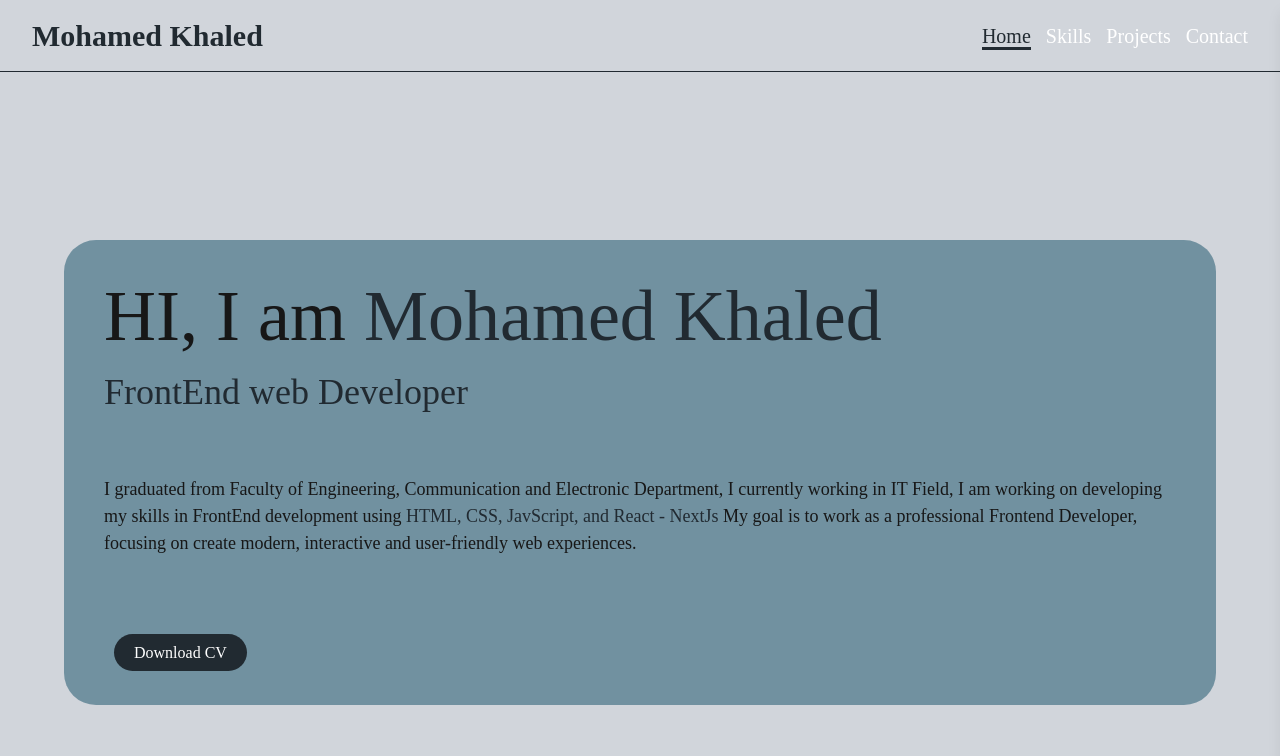
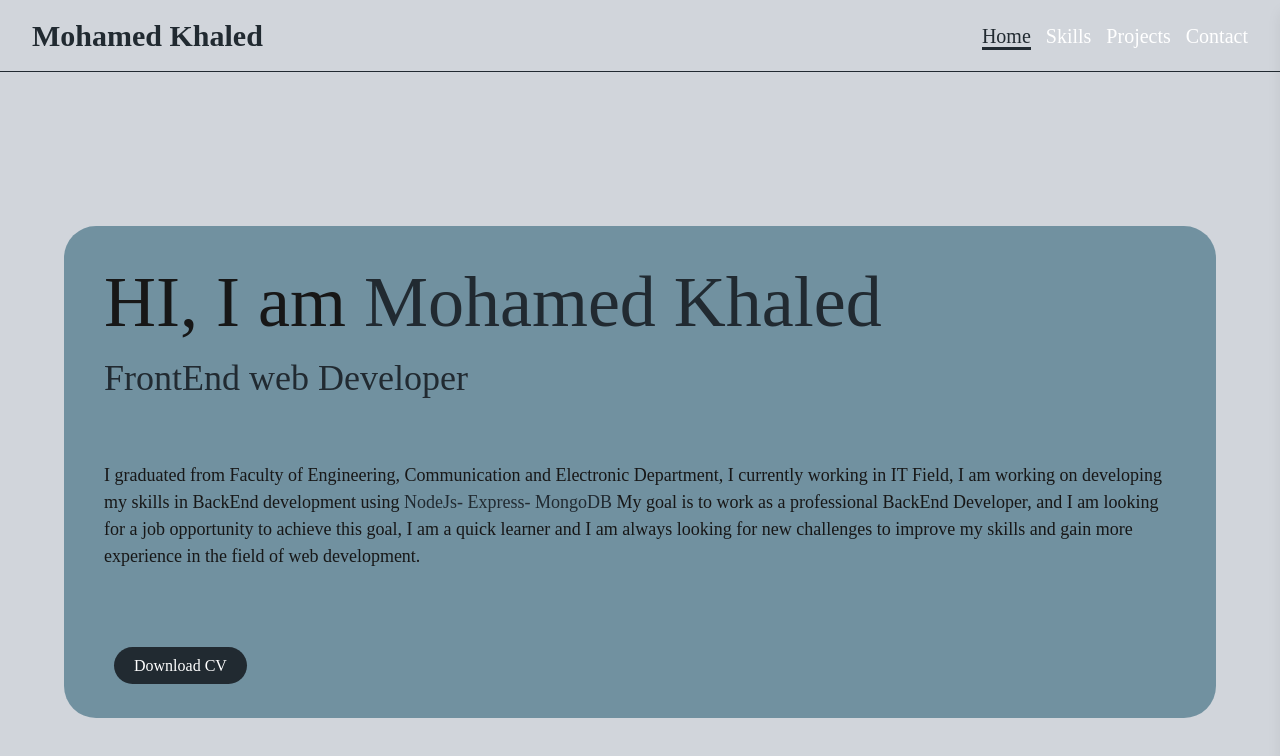
Before and after one commit to mohamd-khaled/portfolio, a Next.js app: page / in a window 1280 px wide. Shown: the top 756 px of the page. Built offline with nearby package versions, Linux system fonts and the light colour scheme.

Commit message:
Add BackEnd Projects

```diff
--- a/app/projects/ProjectsDetails.js
+++ b/app/projects/ProjectsDetails.js
@@ -1,3 +1,18 @@
+export const backendDetails = [
+    {
+        id: 1,
+        name: "E-commerce REST API",
+        description: "This Project is built while I was learning Nodejs, Express, and MongoDB, from udemy course, it is built using Nodejs and Express for the backend and MongoDB for the database, it has a simple authentication system using JWT and bcrypt and password reset functionality, and it has a CRUD operations for categories, subcategories, products and users.",
+        githubLink: "https://github.com/mohamd-khaled/BackEnd-Ecommerce-Course-Project"
+    },
+    {
+        id: 2,
+        name: "Task Manager REST API",
+        description: "This Project is built to practice what i learned in Nodejs, Express, and MongoDB, it is built using Nodejs and Express for the backend and MongoDB for the database, it has a simple authentication system using JWT and bcrypt, and it has a CRUD operations for tasks and users, every task is associated with a user and only the owner of the task can perform CRUD operations on it and it has a status that can be toggled between completed and pending, and has a priority.",
+        githubLink: "https://github.com/mohamd-khaled/BackEnd_For_Task_Manager"
+    }
+]
+
 export const projectDetails = [
     {
         id: 1,
--- a/app/skills/skillsDetails.js
+++ b/app/skills/skillsDetails.js
@@ -33,6 +33,16 @@ export const languages = [{
     name: "Material-ui",
     src: "logos/mui.png"
 },
+{
+    id: 8,
+    name: "Nodejs",
+    src: "logos/nodejs.png"
+},
+{
+    id: 9,
+    name: "MongoDB",
+    src: "logos/mongodb.png"
+},
 ]
 
 export const tools = [{
--- a/component/Hero.jsx
+++ b/component/Hero.jsx
@@ -20,12 +20,14 @@ function Hero() {
             <p className=" md:text-[18px] text-[16px]">
               I graduated from Faculty of Engineering, Communication and
               Electronic Department, I currently working in IT Field, I am
-              working on developing my skills in FrontEnd development using{" "}
+              working on developing my skills in BackEnd development using{" "}
               <span className="text-(--active-text)">
-                HTML, CSS, JavScript, and React - NextJs
+                NodeJs- Express- MongoDB
               </span>{" "}
-              My goal is to work as a professional Frontend Developer, focusing
-              on create modern, interactive and user-friendly web experiences.
+              My goal is to work as a professional BackEnd Developer, and I am
+              looking for a job opportunity to achieve this goal, I am a quick
+              learner and I am always looking for new challenges to improve my
+              skills and gain more experience in the field of web development.
             </p>
           </div>
         </div>
```
Also changed, not shown: public/logos/mongodb.png (added), public/logos/nodejs.png (added).
